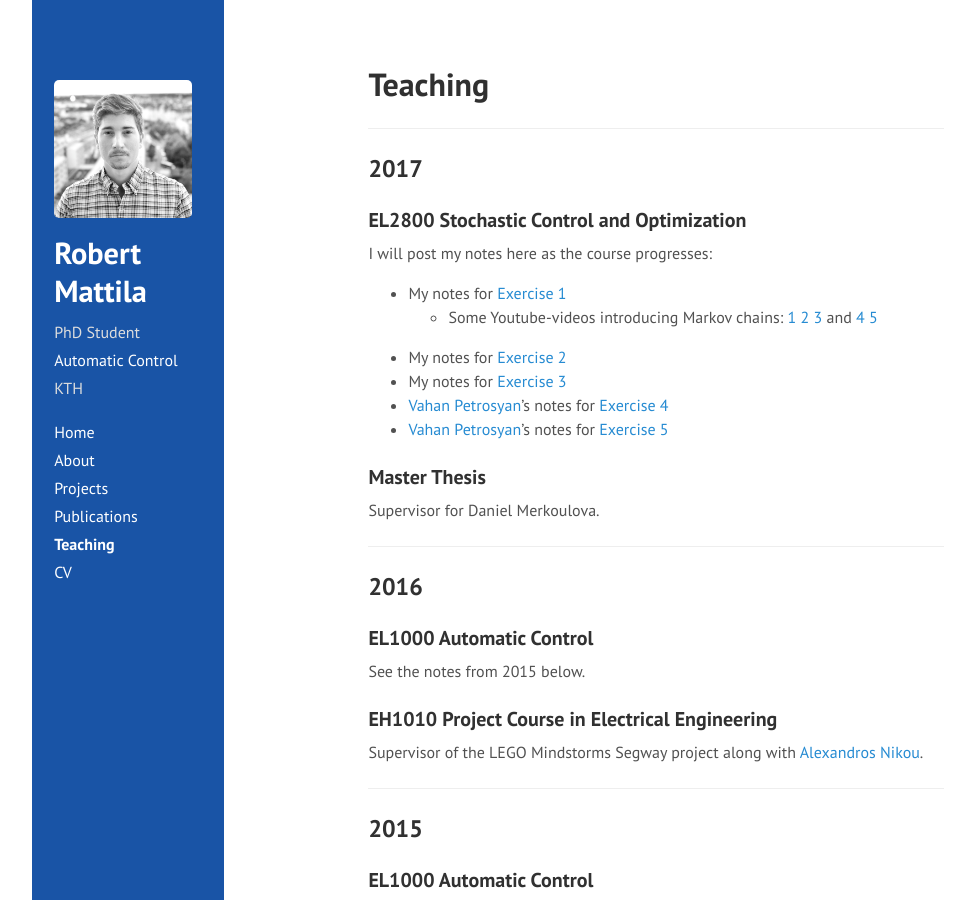
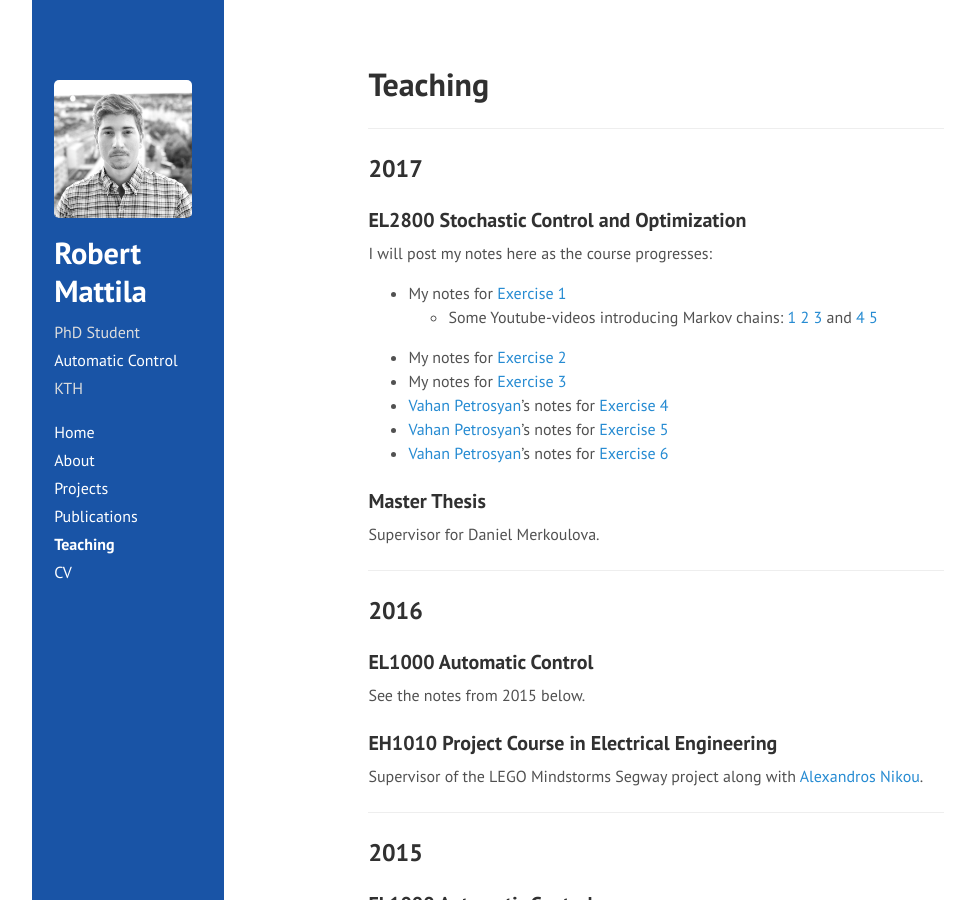
Before and after one commit to rmattila/rmattila.github.io, a Jekyll site: the page built from teaching.md, in a window 1280 px wide and 900 px high. Shown: the whole window, without its empty margins (70-1045 px from the left). Built offline with Jekyll 4.4.1, drawn with Linux system fonts in a browser that asks for light colours; comment, search, counter and statistics services are not loaded.

Commit message:
add Vahan's 6th exercise

```diff
--- a/teaching.md
+++ b/teaching.md
@@ -22,6 +22,7 @@ and
 * My notes for [Exercise 3](http://rmattila.github.io/public/el2800_ex3.pdf)
 * [Vahan Petrosyan](https://www.kth.se/profile/vahanp)'s notes for [Exercise 4](http://rmattila.github.io/public/el2800_ex4_vahan.pdf)
 * [Vahan Petrosyan](https://www.kth.se/profile/vahanp)'s notes for [Exercise 5](http://rmattila.github.io/public/el2800_ex5_vahan.pdf)
+* [Vahan Petrosyan](https://www.kth.se/profile/vahanp)'s notes for [Exercise 6](http://rmattila.github.io/public/el2800_ex6_vahan.pdf)
 
 ### Master Thesis
 
```
Also changed, not shown: 1 other file.
